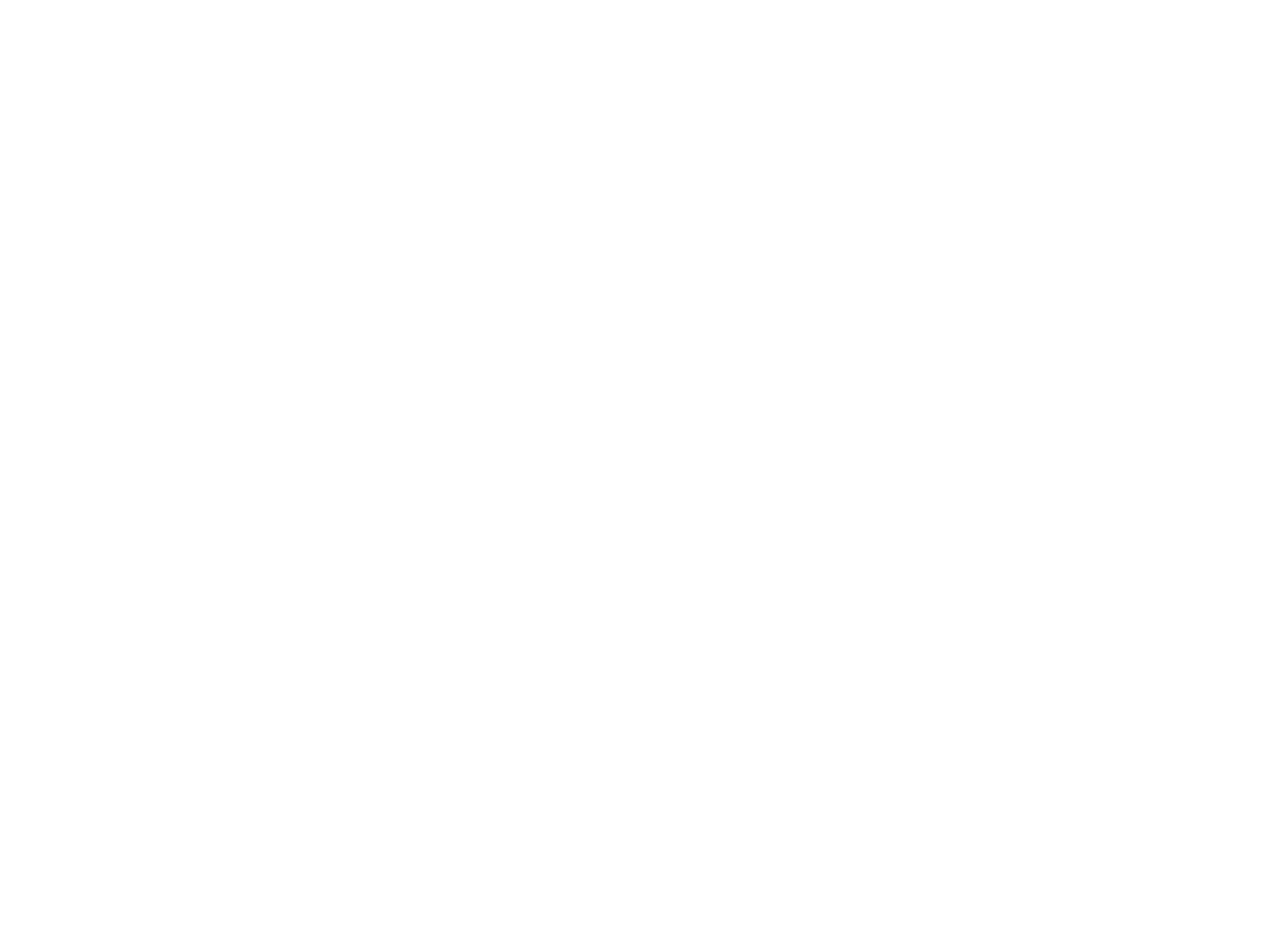
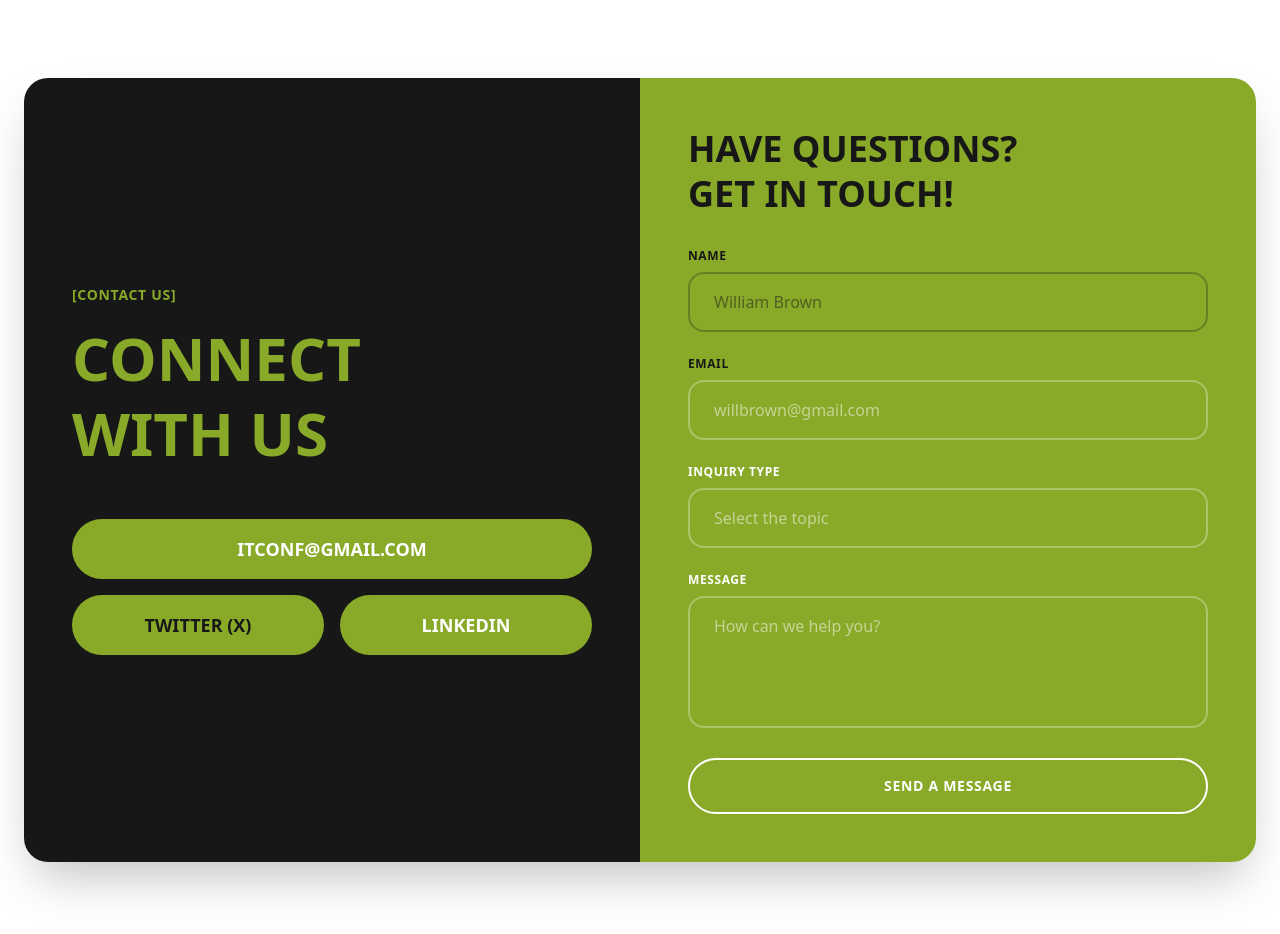
Before and after one commit to sergiosaruijr/decripta-branding-project, a Next.js app: page / in a window 1280 px wide. Shown: the part 2280-3214 px from the top of the page. Before the commit the page ends 2278 px from the top, so only its background shows below. Built offline with nearby package versions, Linux system fonts and the light colour scheme.

Commit message:
feat: add contact section

```diff
--- a/src/app/page.tsx
+++ b/src/app/page.tsx
@@ -73,6 +73,7 @@
             />
           </div>
         </section>
+
         <section id="projetos">
           <div className="grid grid-cols-1 gap-8 p-2 sm:grid-cols-2 sm:p-6 md:grid-cols-3 xl:grid-cols-4 ">
             {projects.map((proj) => (
@@ -80,6 +81,135 @@
             ))}
           </div>
         </section>
+
+        {/* Contato Section */}
+        <section
+          id="contato"
+          className="min-h-screen flex items-center justify-center bg-background px-6 py-20"
+        >
+          <div className="max-w-7xl w-full grid md:grid-cols-2 gap-0 rounded-3xl overflow-hidden shadow-2xl">
+            {/* Lado esquerdo */}
+            <div className="bg-neutral-900 p-12 flex flex-col justify-center">
+              <p className="text-[#89aa29] text-sm font-bold tracking-wider mb-4">
+                [CONTACT US]
+              </p>
+              <h2 className="text-5xl md:text-6xl font-bold text-[#89aa29] mb-12 leading-tight">
+                CONNECT
+                <br />
+                WITH US
+              </h2>
+
+              <div className="space-y-4">
+                <a
+                  href="mailto:itconf@gmail.com"
+                  className="block bg-[#89aa29] text-white px-8 py-4 rounded-full text-lg font-bold hover:opacity-90 transition-opacity text-center"
+                >
+                  ITCONF@GMAIL.COM
+                </a>
+
+                <div className="flex gap-4">
+                  <a
+                    href="https://twitter.com"
+                    target="_blank"
+                    rel="noopener noreferrer"
+                    className="flex-1 bg-[#89aa29] text-neutral-900 px-6 py-4 rounded-full text-lg font-bold hover:opacity-90 transition-opacity text-center"
+                  >
+                    TWITTER (X)
+                  </a>
+                  <a
+                    href="https://linkedin.com"
+                    target="_blank"
+                    rel="noopener noreferrer"
+                    className="flex-1 bg-[#89aa29] text-white px-6 py-4 rounded-full text-lg font-bold hover:opacity-90 transition-opacity text-center"
+                  >
+                    LINKEDIN
+                  </a>
+                </div>
+              </div>
+            </div>
+
+            {/* Lado direito */}
+            <div className="bg-[#89aa29] p-12 flex flex-col justify-center">
+              <h3 className="text-3xl md:text-4xl font-bold text-neutral-900 mb-8 leading-tight">
+                HAVE QUESTIONS?
+                <br />
+                GET IN TOUCH!
+              </h3>
+
+              <form className="space-y-6">
+                <div>
+                  <label
+                    htmlFor="nome"
+                    className="block text-neutral-900 text-xs font-bold tracking-wider mb-2"
+                  >
+                    NAME
+                  </label>
+                  <input
+                    type="text"
+                    id="nome"
+                    className="w-full px-6 py-4 rounded-xl bg-contact-blue border-2 border-neutral-900/30 text-neutral-900 placeholder:text-neutral-900/50 focus:outline-none focus:border-neutral-900 transition-colors"
+                    placeholder="William Brown"
+                  />
+                </div>
+
+                <div>
+                  <label
+                    htmlFor="email"
+                    className="block text-neutral-900 text-xs font-bold tracking-wider mb-2"
+                  >
+                    EMAIL
+                  </label>
+                  <input
+                    type="email"
+                    id="email"
+                    className="w-full px-6 py-4 rounded-xl bg-contact-blue border-2 border-white/30 text-white placeholder:text-white/50 focus:outline-none focus:border-white transition-colors"
+                    placeholder="willbrown@gmail.com"
+                  />
+                </div>
+
+                <div>
+                  <label
+                    htmlFor="tipo"
+                    className="block text-white text-xs font-bold tracking-wider mb-2"
+                  >
+                    INQUIRY TYPE
+                  </label>
+                  <select
+                    id="tipo"
+                    className="w-full px-6 py-4 rounded-xl bg-contact-blue border-2 border-white/30 text-white/50 focus:outline-none focus:border-white transition-colors appearance-none cursor-pointer"
+                  >
+                    <option value="">Select the topic</option>
+                    <option value="geral">Geral</option>
+                    <option value="projeto">Novo Projeto</option>
+                    <option value="suporte">Suporte</option>
+                  </select>
+                </div>
+
+                <div>
+                  <label
+                    htmlFor="mensagem"
+                    className="block text-white text-xs font-bold tracking-wider mb-2"
+                  >
+                    MESSAGE
+                  </label>
+                  <textarea
+                    id="mensagem"
+                    rows={4}
+                    className="w-full px-6 py-4 rounded-xl bg-contact-blue border-2 border-white/30 text-white placeholder:text-white/50 focus:outline-none focus:border-white transition-colors resize-none"
+                    placeholder="How can we help you?"
+                  />
+                </div>
+
+                <button
+                  type="submit"
+                  className="w-full bg-transparent border-2 border-white text-white py-4 rounded-full text-sm font-bold tracking-wider hover:bg-white hover:text-contact-blue transition-all duration-300"
+                >
+                  SEND A MESSAGE
+                </button>
+              </form>
+            </div>
+          </div>
+        </section>
       </main>
     </>
   );
```
Also changed, not shown: src/components/bar/navlink.tsx (added).
